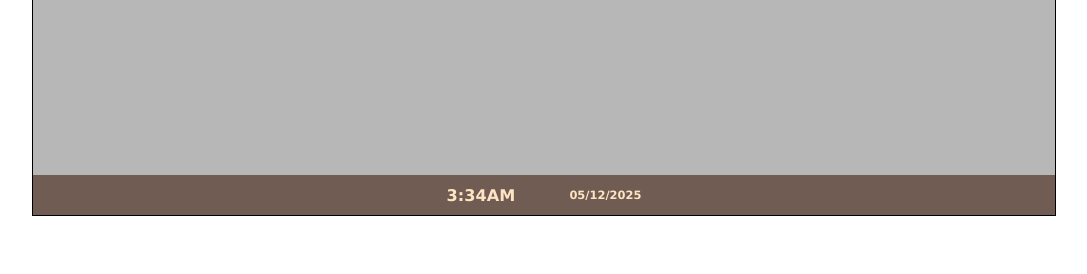
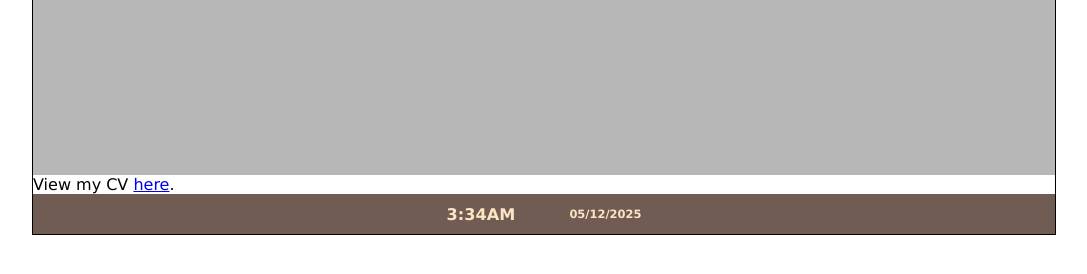
Before and after one commit to msko24/madelineskopicki, a plain HTML site: page index.html in a window 1280 px wide. Shown: the part 270-544 px from the top of the page, without its empty margins (96-1183 px from the left). Drawn offline with Linux system fonts and the light colour scheme.

Commit message:
Update index.html

```diff
--- a/index.html
+++ b/index.html
@@ -19,6 +19,9 @@
                                 <p>Run run_test() to compare .txt files to works of Hans Christian Andersen or Homer.</p>
                         </ul>
                     </nav>
+                    <main>
+                        <p>View my CV <a href="Madeline Skopicki Resume.docx.pdf" target="_blank">here</a>.</p>
+                    </main>
                 </div>
                 <footer>
                     <div id="time-date"></div>
```
